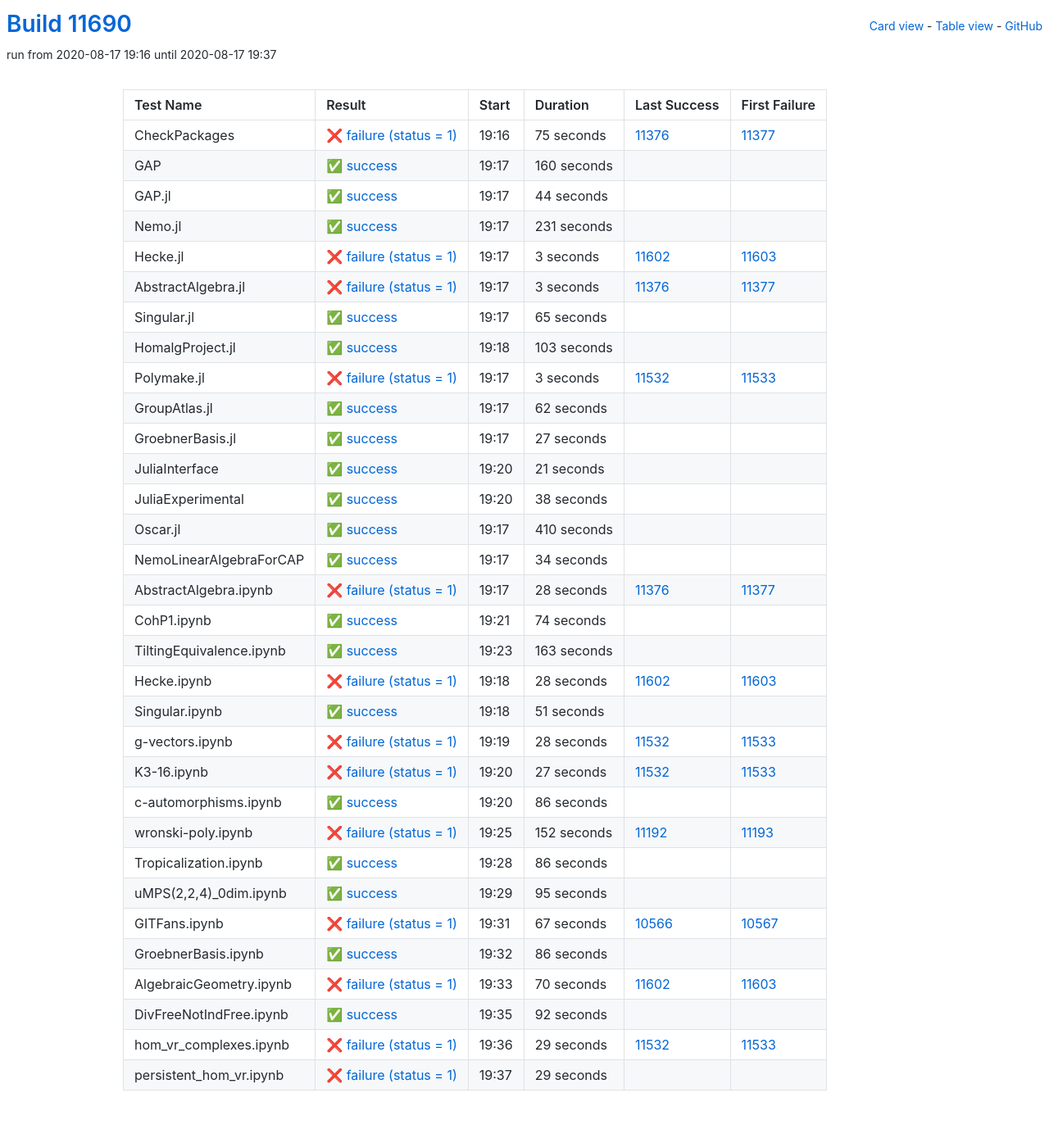
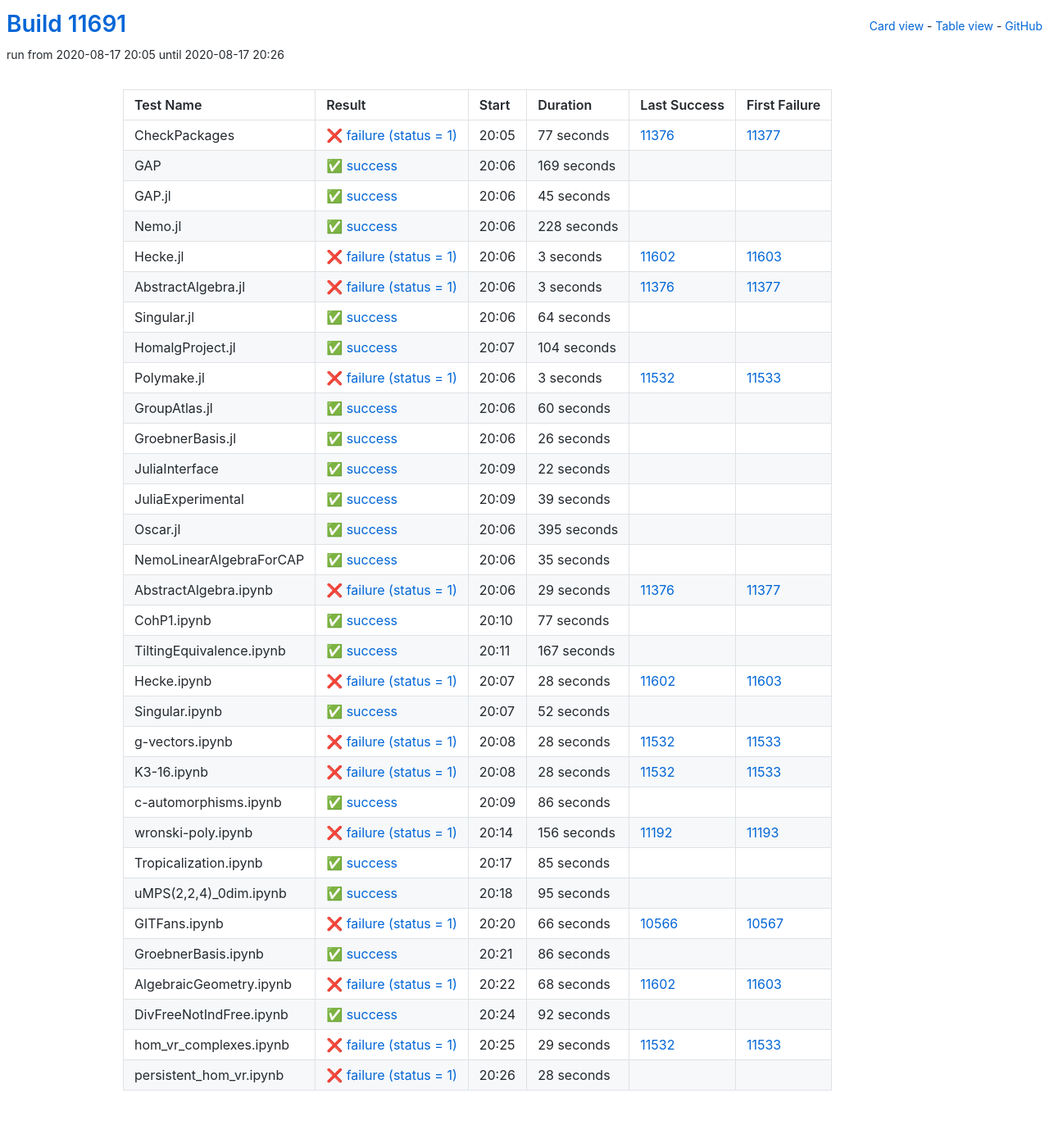
Before and after one commit to oscar-system/oscar-ci-status, a Jekyll site: the page built from table.html, in a window 1280 px wide. Shown: the whole page at 82% size. Built offline with Jekyll 4.4.1, drawn with Linux system fonts in a browser that asks for light colours.

Commit message:
Build #11691

```diff
--- a/_data/ci.yml
+++ b/_data/ci.yml
@@ -1,6 +1,6 @@
 ---
-build: 11690
-build_url: https://oscarci.mathematik.uni-kl.de/job/oscar/11690/
+build: 11691
+build_url: https://oscarci.mathematik.uni-kl.de/job/oscar/11691/
 job: oscar
 organization: oscar-system
 repo: oscar-ci-status
@@ -8,56 +8,56 @@
 tests:
 - name: CheckPackages
   id: checkpackages
-  log: https://oscarci.mathematik.uni-kl.de/job/oscar/11690/artifact/logs/build-11690/CheckPackages.log
-  start: 2020-08-17 19:16
+  log: https://oscarci.mathematik.uni-kl.de/job/oscar/11691/artifact/logs/build-11691/CheckPackages.log
+  start: 2020-08-17 20:05
   success: false
   exitcode: 1
   status: failure
-  duration: 75
+  duration: 77
   last_success: 11376
   last_success_url: https://oscarci.mathematik.uni-kl.de/job/oscar/11376/
   first_failure: 11377
   first_failure_url: https://oscarci.mathematik.uni-kl.de/job/oscar/11377/
 - name: GAP
   id: gap
-  log: https://oscarci.mathematik.uni-kl.de/job/oscar/11690/artifact/logs/build-11690/GAP.log
-  start: 2020-08-17 19:17
+  log: https://oscarci.mathematik.uni-kl.de/job/oscar/11691/artifact/logs/build-11691/GAP.log
+  start: 2020-08-17 20:06
   success: true
   exitcode: 0
   status: success
-  duration: 160
+  duration: 169
   last_success: false
   last_success_url:
   first_failure: false
   first_failure_url:
 - name: GAP.jl
   id: gap-jl
-  log: https://oscarci.mathematik.uni-kl.de/job/oscar/11690/artifact/logs/build-11690/GAP.jl.log
-  start: 2020-08-17 19:17
+  log: https://oscarci.mathematik.uni-kl.de/job/oscar/11691/artifact/logs/build-11691/GAP.jl.log
+  start: 2020-08-17 20:06
   success: true
   exitcode: 0
   status: success
-  duration: 44
+  duration: 45
   last_success: false
   last_success_url:
   first_failure: false
   first_failure_url:
 - name: Nemo.jl
   id: nemo-jl
-  log: https://oscarci.mathematik.uni-kl.de/job/oscar/11690/artifact/logs/build-11690/Nemo.jl.log
-  start: 2020-08-17 19:17
+  log: https://oscarci.mathematik.uni-kl.de/job/oscar/11691/artifact/logs/build-11691/Nemo.jl.log
+  start: 2020-08-17 20:06
   success: true
   exitcode: 0
   status: success
-  duration: 231
+  duration: 228
   last_success: false
   last_success_url:
   first_failure: false
   first_failure_url:
 - name: Hecke.jl
   id: hecke-jl
-  log: https://oscarci.mathematik.uni-kl.de/job/oscar/11690/artifact/logs/build-11690/Hecke.jl.log
-  start: 2020-08-17 19:17
+  log: https://oscarci.mathematik.uni-kl.de/job/oscar/11691/artifact/logs/build-11691/Hecke.jl.log
+  start: 2020-08-17 20:06
   success: false
   exitcode: 1
   status: failure
@@ -68,8 +68,8 @@
   first_failure_url: https://oscarci.mathematik.uni-kl.de/job/oscar/11603/
 - name: AbstractAlgebra.jl
   id: abstractalgebra-jl
-  log: https://oscarci.mathematik.uni-kl.de/job/oscar/11690/artifact/logs/build-11690/AbstractAlgebra.jl.log
-  start: 2020-08-17 19:17
+  log: https://oscarci.mathematik.uni-kl.de/job/oscar/11691/artifact/logs/build-11691/AbstractAlgebra.jl.log
+  start: 2020-08-17 20:06
   success: false
   exitcode: 1
   status: failure
@@ -80,32 +80,32 @@
   first_failure_url: https://oscarci.mathematik.uni-kl.de/job/oscar/11377/
 - name: Singular.jl
   id: singular-jl
-  log: https://oscarci.mathematik.uni-kl.de/job/oscar/11690/artifact/logs/build-11690/Singular.jl.log
-  start: 2020-08-17 19:17
+  log: https://oscarci.mathematik.uni-kl.de/job/oscar/11691/artifact/logs/build-11691/Singular.jl.log
+  start: 2020-08-17 20:06
   success: true
   exitcode: 0
   status: success
-  duration: 65
+  duration: 64
   last_success: false
   last_success_url:
   first_failure: false
   first_failure_url:
 - name: HomalgProject.jl
   id: homalgproject-jl
-  log: https://oscarci.mathematik.uni-kl.de/job/oscar/11690/artifact/logs/build-11690/HomalgProject.jl.log
-  start: 2020-08-17 19:18
+  log: https://oscarci.mathematik.uni-kl.de/job/oscar/11691/artifact/logs/build-11691/HomalgProject.jl.log
+  start: 2020-08-17 20:07
   success: true
   exitcode: 0
   status: success
-  duration: 103
+  duration: 104
   last_success: false
   last_success_url:
   first_failure: false
   first_failure_url:
 - name: Polymake.jl
   id: polymake-jl
-  log: https://oscarci.mathematik.uni-kl.de/job/oscar/11690/artifact/logs/build-11690/Polymake.jl.log
-  start: 2020-08-17 19:17
+  log: https://oscarci.mathematik.uni-kl.de/job/oscar/11691/artifact/logs/build-11691/Polymake.jl.log
+  start: 2020-08-17 20:06
   success: false
   exitcode: 1
   status: failure
@@ -116,116 +116,116 @@
   first_failure_url: https://oscarci.mathematik.uni-kl.de/job/oscar/11533/
 - name: GroupAtlas.jl
   id: groupatlas-jl
-  log: https://oscarci.mathematik.uni-kl.de/job/oscar/11690/artifact/logs/build-11690/GroupAtlas.jl.log
-  start: 2020-08-17 19:17
+  log: https://oscarci.mathematik.uni-kl.de/job/oscar/11691/artifact/logs/build-11691/GroupAtlas.jl.log
+  start: 2020-08-17 20:06
   success: true
   exitcode: 0
   status: success
-  duration: 62
+  duration: 60
   last_success: false
   last_success_url:
   first_failure: false
   first_failure_url:
 - name: GroebnerBasis.jl
   id: groebnerbasis-jl
-  log: https://oscarci.mathematik.uni-kl.de/job/oscar/11690/artifact/logs/build-11690/GroebnerBasis.jl.log
-  start: 2020-08-17 19:17
+  log: https://oscarci.mathematik.uni-kl.de/job/oscar/11691/artifact/logs/build-11691/GroebnerBasis.jl.log
+  start: 2020-08-17 20:06
   success: true
   exitcode: 0
   status: success
-  duration: 27
+  duration: 26
   last_success: false
   last_success_url:
   first_failure: false
   first_failure_url:
 - name: JuliaInterface
   id: juliainterface
-  log: https://oscarci.mathematik.uni-kl.de/job/oscar/11690/artifact/logs/build-11690/JuliaInterface.log
-  start: 2020-08-17 19:20
+  log: https://oscarci.mathematik.uni-kl.de/job/oscar/11691/artifact/logs/build-11691/JuliaInterface.log
+  start: 2020-08-17 20:09
   success: true
   exitcode: 0
   status: success
-  duration: 21
+  duration: 22
   last_success: false
   last_success_url:
   first_failure: false
   first_failure_url:
 - name: JuliaExperimental
   id: juliaexperimental
-  log: https://oscarci.mathematik.uni-kl.de/job/oscar/11690/artifact/logs/build-11690/JuliaExperimental.log
-  start: 2020-08-17 19:20
+  log: https://oscarci.mathematik.uni-kl.de/job/oscar/11691/artifact/logs/build-11691/JuliaExperimental.log
+  start: 2020-08-17 20:09
   success: true
   exitcode: 0
   status: success
-  duration: 38
+  duration: 39
   last_success: false
   last_success_url:
   first_failure: false
   first_failure_url:
 - name: Oscar.jl
   id: oscar-jl
-  log: https://oscarci.mathematik.uni-kl.de/job/oscar/11690/artifact/logs/build-11690/Oscar.jl.log
-  start: 2020-08-17 19:17
+  log: https://oscarci.mathematik.uni-kl.de/job/oscar/11691/artifact/logs/build-11691/Oscar.jl.log
+  start: 2020-08-17 20:06
   success: true
   exitcode: 0
   status: success
-  duration: 410
+  duration: 395
   last_success: false
   last_success_url:
   first_failure: false
   first_failure_url:
 - name: NemoLinearAlgebraForCAP
   id: nemolinearalgebraforcap
-  log: https://oscarci.mathematik.uni-kl.de/job/oscar/11690/artifact/logs/build-11690/NemoLinearAlgebraForCAP.log
-  start: 2020-08-17 19:17
+  log: https://oscarci.mathematik.uni-kl.de/job/oscar/11691/artifact/logs/build-11691/NemoLinearAlgebraForCAP.log
+  start: 2020-08-17 20:06
   success: true
   exitcode: 0
   status: success
-  duration: 34
+  duration: 35
   last_success: false
   last_success_url:
   first_failure: false
   first_failure_url:
 - name: AbstractAlgebra.ipynb
   id: abstractalgebra-ipynb
-  log: https://oscarci.mathematik.uni-kl.de/job/oscar/11690/artifact/logs/build-11690/AbstractAlgebra.ipynb.log
-  start: 2020-08-17 19:17
+  log: https://oscarci.mathematik.uni-kl.de/job/oscar/11691/artifact/logs/build-11691/AbstractAlgebra.ipynb.log
+  start: 2020-08-17 20:06
   success: false
   exitcode: 1
   status: failure
-  duration: 28
+  duration: 29
   last_success: 11376
   last_success_url: https://oscarci.mathematik.uni-kl.de/job/oscar/11376/
   first_failure: 11377
   first_failure_url: https://oscarci.mathematik.uni-kl.de/job/oscar/11377/
 - name: CohP1.ipynb
   id: cohp1-ipynb
-  log: https://oscarci.mathematik.uni-kl.de/job/oscar/11690/artifact/logs/build-11690/CohP1.ipynb.log
-  start: 2020-08-17 19:21
+  log: https://oscarci.mathematik.uni-kl.de/job/oscar/11691/artifact/logs/build-11691/CohP1.ipynb.log
+  start: 2020-08-17 20:10
   success: true
   exitcode: 0
   status: success
-  duration: 74
+  duration: 77
   last_success: false
   last_success_url:
   first_failure: false
   first_failure_url:
 - name: TiltingEquivalence.ipynb
   id: tiltingequivalence-ipynb
-  log: https://oscarci.mathematik.uni-kl.de/job/oscar/11690/artifact/logs/build-11690/TiltingEquivalence.ipynb.log
-  start: 2020-08-17 19:23
+  log: https://oscarci.mathematik.uni-kl.de/job/oscar/11691/artifact/logs/build-11691/TiltingEquivalence.ipynb.log
+  start: 2020-08-17 20:11
   success: true
   exitcode: 0
   status: success
-  duration: 163
+  duration: 167
   last_success: false
   last_success_url:
   first_failure: false
   first_failure_url:
 - name: Hecke.ipynb
   id: hecke-ipynb
-  log: https://oscarci.mathematik.uni-kl.de/job/oscar/11690/artifact/logs/build-11690/Hecke.ipynb.log
-  start: 2020-08-17 19:18
+  log: https://oscarci.mathematik.uni-kl.de/job/oscar/11691/artifact/logs/build-11691/Hecke.ipynb.log
+  start: 2020-08-17 20:07
   success: false
   exitcode: 1
   status: failure
@@ -236,20 +236,20 @@
   first_failure_url: https://oscarci.mathematik.uni-kl.de/job/oscar/11603/
 - name: Singular.ipynb
   id: singular-ipynb
-  log: https://oscarci.mathematik.uni-kl.de/job/oscar/11690/artifact/logs/build-11690/Singular.ipynb.log
-  start: 2020-08-17 19:18
+  log: https://oscarci.mathematik.uni-kl.de/job/oscar/11691/artifact/logs/build-11691/Singular.ipynb.log
+  start: 2020-08-17 20:07
   success: true
   exitcode: 0
   status: success
-  duration: 51
+  duration: 52
   last_success: false
   last_success_url:
   first_failure: false
   first_failure_url:
 - name: g-vectors.ipynb
   id: g-vectors-ipynb
-  log: https://oscarci.mathematik.uni-kl.de/job/oscar/11690/artifact/logs/build-11690/g-vectors.ipynb.log
-  start: 2020-08-17 19:19
+  log: https://oscarci.mathematik.uni-kl.de/job/oscar/11691/artifact/logs/build-11691/g-vectors.ipynb.log
+  start: 2020-08-17 20:08
   success: false
   exitcode: 1
   status: failure
@@ -260,20 +260,20 @@
   first_failure_url: https://oscarci.mathematik.uni-kl.de/job/oscar/11533/
 - name: K3-16.ipynb
   id: k3-16-ipynb
-  log: https://oscarci.mathematik.uni-kl.de/job/oscar/11690/artifact/logs/build-11690/K3-16.ipynb.log
-  start: 2020-08-17 19:20
+  log: https://oscarci.mathematik.uni-kl.de/job/oscar/11691/artifact/logs/build-11691/K3-16.ipynb.log
+  start: 2020-08-17 20:08
   success: false
   exitcode: 1
   status: failure
-  duration: 27
+  duration: 28
   last_success: 11532
   last_success_url: https://oscarci.mathematik.uni-kl.de/job/oscar/11532/
   first_failure: 11533
   first_failure_url: https://oscarci.mathematik.uni-kl.de/job/oscar/11533/
 - name: c-automorphisms.ipynb
   id: c-automorphisms-ipynb
-  log: https://oscarci.mathematik.uni-kl.de/job/oscar/11690/artifact/logs/build-11690/c-automorphisms.ipynb.log
-  start: 2020-08-17 19:20
+  log: https://oscarci.mathematik.uni-kl.de/job/oscar/11691/artifact/logs/build-11691/c-automorphisms.ipynb.log
+  start: 2020-08-17 20:09
   success: true
   exitcode: 0
   status: success
@@ -284,32 +284,32 @@
   first_failure_url:
 - name: wronski-poly.ipynb
   id: wronski-poly-ipynb
-  log: https://oscarci.mathematik.uni-kl.de/job/oscar/11690/artifact/logs/build-11690/wronski-poly.ipynb.log
-  start: 2020-08-17 19:25
+  log: https://oscarci.mathematik.uni-kl.de/job/oscar/11691/artifact/logs/build-11691/wronski-poly.ipynb.log
+  start: 2020-08-17 20:14
   success: false
   exitcode: 1
   status: failure
-  duration: 152
+  duration: 156
   last_success: 11192
   last_success_url: https://oscarci.mathematik.uni-kl.de/job/oscar/11192/
   first_failure: 11193
   first_failure_url: https://oscarci.mathematik.uni-kl.de/job/oscar/11193/
 - name: Tropicalization.ipynb
   id: tropicalization-ipynb
-  log: https://oscarci.mathematik.uni-kl.de/job/oscar/11690/artifact/logs/build-11690/Tropicalization.ipynb.log
-  start: 2020-08-17 19:28
+  log: https://oscarci.mathematik.uni-kl.de/job/oscar/11691/artifact/logs/build-11691/Tropicalization.ipynb.log
+  start: 2020-08-17 20:17
   success: true
   exitcode: 0
   status: success
-  duration: 86
+  duration: 85
   last_success: false
   last_success_url:
   first_failure: false
   first_failure_url:
 - name: uMPS(2,2,4)_0dim.ipynb
   id: umps-2-2-4-0dim-ipynb
-  log: https://oscarci.mathematik.uni-kl.de/job/oscar/11690/artifact/logs/build-11690/uMPS-2-2-4-_0dim.ipynb.log
-  start: 2020-08-17 19:29
+  log: https://oscarci.mathematik.uni-kl.de/job/oscar/11691/artifact/logs/build-11691/uMPS-2-2-4-_0dim.ipynb.log
+  start: 2020-08-17 20:18
   success: true
   exitcode: 0
   status: success
@@ -320,20 +320,20 @@
   first_failure_url:
 - name: GITFans.ipynb
   id: gitfans-ipynb
-  log: https://oscarci.mathematik.uni-kl.de/job/oscar/11690/artifact/logs/build-11690/GITFans.ipynb.log
-  start: 2020-08-17 19:31
+  log: https://oscarci.mathematik.uni-kl.de/job/oscar/11691/artifact/logs/build-11691/GITFans.ipynb.log
+  start: 2020-08-17 20:20
   success: false
   exitcode: 1
   status: failure
-  duration: 67
+  duration: 66
   last_success: 10566
   last_success_url: https://oscarci.mathematik.uni-kl.de/job/oscar/10566/
   first_failure: 10567
   first_failure_url: https://oscarci.mathematik.uni-kl.de/job/oscar/10567/
 - name: GroebnerBasis.ipynb
   id: groebnerbasis-ipynb
-  log: https://oscarci.mathematik.uni-kl.de/job/oscar/11690/artifact/logs/build-11690/GroebnerBasis.ipynb.log
-  start: 2020-08-17 19:32
+  log: https://oscarci.mathematik.uni-kl.de/job/oscar/11691/artifact/logs/build-11691/GroebnerBasis.ipynb.log
+  start: 2020-08-17 20:21
   success: true
   exitcode: 0
   status: success
@@ -344,20 +344,20 @@
   first_failure_url:
 - name: AlgebraicGeometry.ipynb
   id: algebraicgeometry-ipynb
-  log: https://oscarci.mathematik.uni-kl.de/job/oscar/11690/artifact/logs/build-11690/AlgebraicGeometry.ipynb.log
-  start: 2020-08-17 19:33
+  log: https://oscarci.mathematik.uni-kl.de/job/oscar/11691/artifact/logs/build-11691/AlgebraicGeometry.ipynb.log
+  start: 2020-08-17 20:22
   success: false
   exitcode: 1
   status: failure
-  duration: 70
+  duration: 68
   last_success: 11602
   last_success_url: https://oscarci.mathematik.uni-kl.de/job/oscar/11602/
   first_failure: 11603
   first_failure_url: https://oscarci.mathematik.uni-kl.de/job/oscar/11603/
 - name: DivFreeNotIndFree.ipynb
   id: divfreenotindfree-ipynb
-  log: https://oscarci.mathematik.uni-kl.de/job/oscar/11690/artifact/logs/build-11690/DivFreeNotIndFree.ipynb.log
-  start: 2020-08-17 19:35
+  log: https://oscarci.mathematik.uni-kl.de/job/oscar/11691/artifact/logs/build-11691/DivFreeNotIndFree.ipynb.log
+  start: 2020-08-17 20:24
   success: true
   exitcode: 0
   status: success
@@ -368,8 +368,8 @@
   first_failure_url:
 - name: hom_vr_complexes.ipynb
   id: hom-vr-complexes-ipynb
-  log: https://oscarci.mathematik.uni-kl.de/job/oscar/11690/artifact/logs/build-11690/hom_vr_complexes.ipynb.log
-  start: 2020-08-17 19:36
+  log: https://oscarci.mathematik.uni-kl.de/job/oscar/11691/artifact/logs/build-11691/hom_vr_complexes.ipynb.log
+  start: 2020-08-17 20:25
   success: false
   exitcode: 1
   status: failure
@@ -380,12 +380,12 @@
   first_failure_url: https://oscarci.mathematik.uni-kl.de/job/oscar/11533/
 - name: persistent_hom_vr.ipynb
   id: persistent-hom-vr-ipynb
-  log: https://oscarci.mathematik.uni-kl.de/job/oscar/11690/artifact/logs/build-11690/persistent_hom_vr.ipynb.log
-  start: 2020-08-17 19:37
+  log: https://oscarci.mathematik.uni-kl.de/job/oscar/11691/artifact/logs/build-11691/persistent_hom_vr.ipynb.log
+  start: 2020-08-17 20:26
   success: false
   exitcode: 1
   status: failure
-  duration: 29
+  duration: 28
   last_success: false
   last_success_url:
   first_failure: false
```
Also changed, not shown: README.md.
